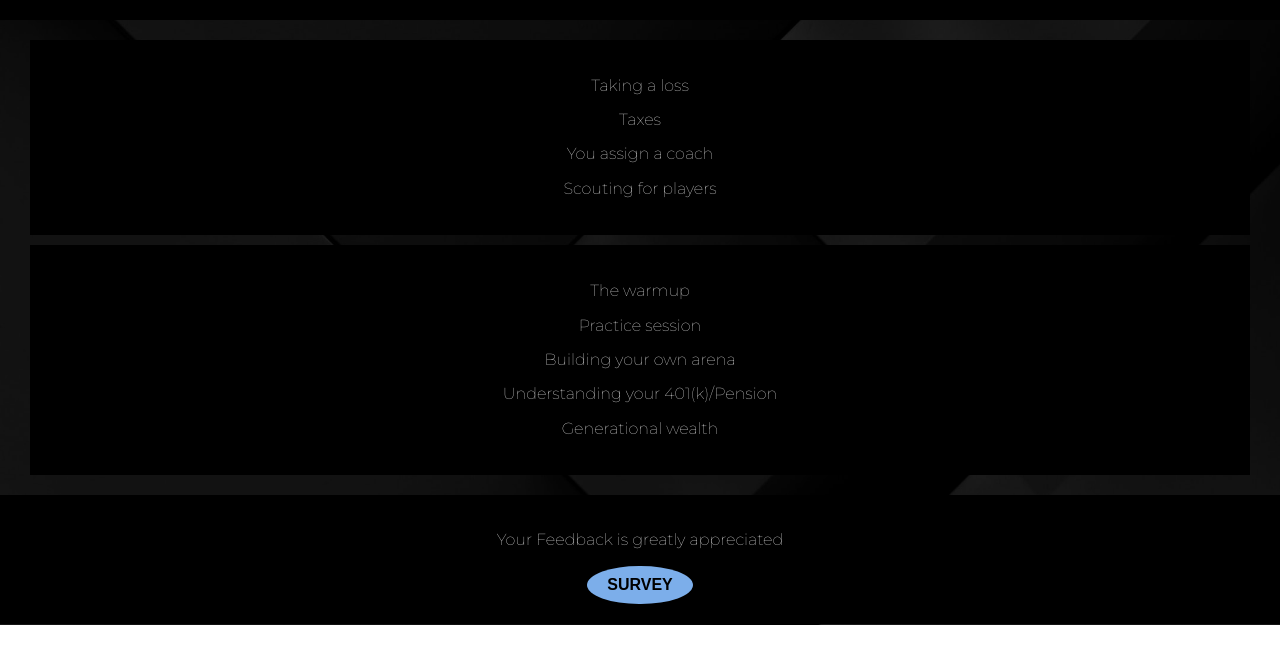
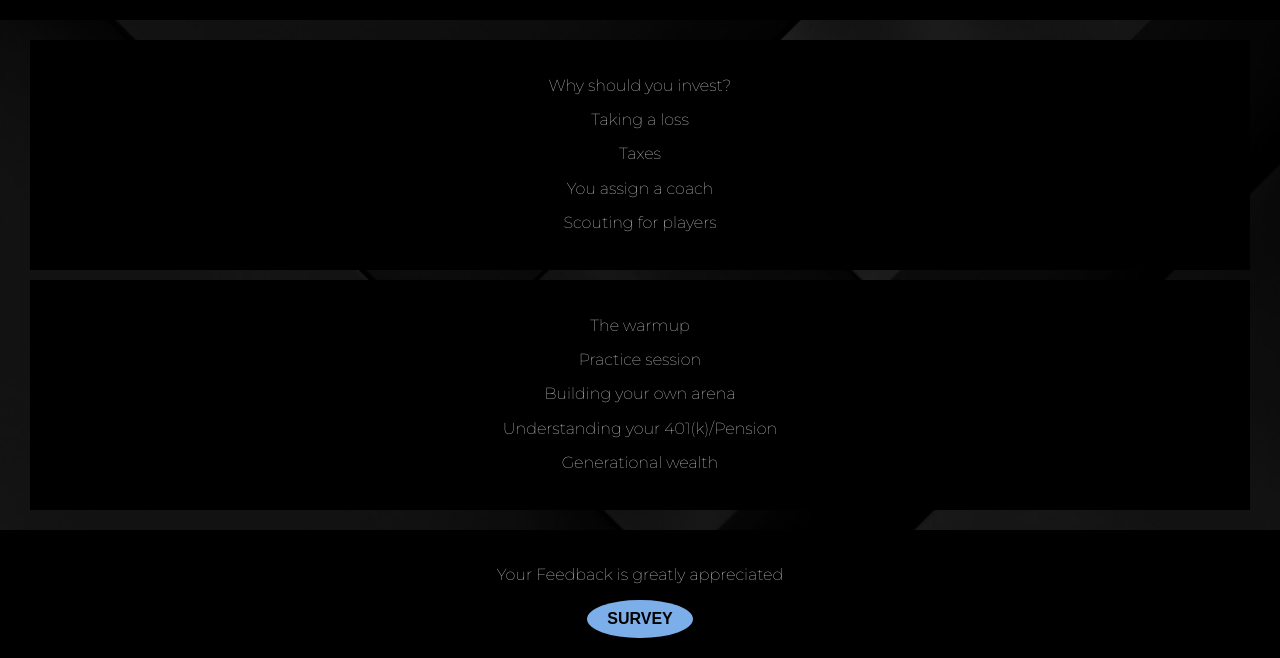
Before and after one commit to lee77carter/monksays-landing-responsive, a website built with webpack: page index.html in a window 1280 px wide. Shown: the part 175-833 px from the top of the page. Before the commit the page ends 800 px from the top, so only its background shows below. Built offline with nearby package versions, Linux system fonts and the light colour scheme.

Commit message:
Updated course text.

```diff
--- a/index.html
+++ b/index.html
@@ -40,6 +40,7 @@
 
   <main>
     <div class="column">
+      <p>Why should you invest?</p>
       <p>Taking a loss</p>
       <p>Taxes</p>
       <p>You assign a coach</p>
```
